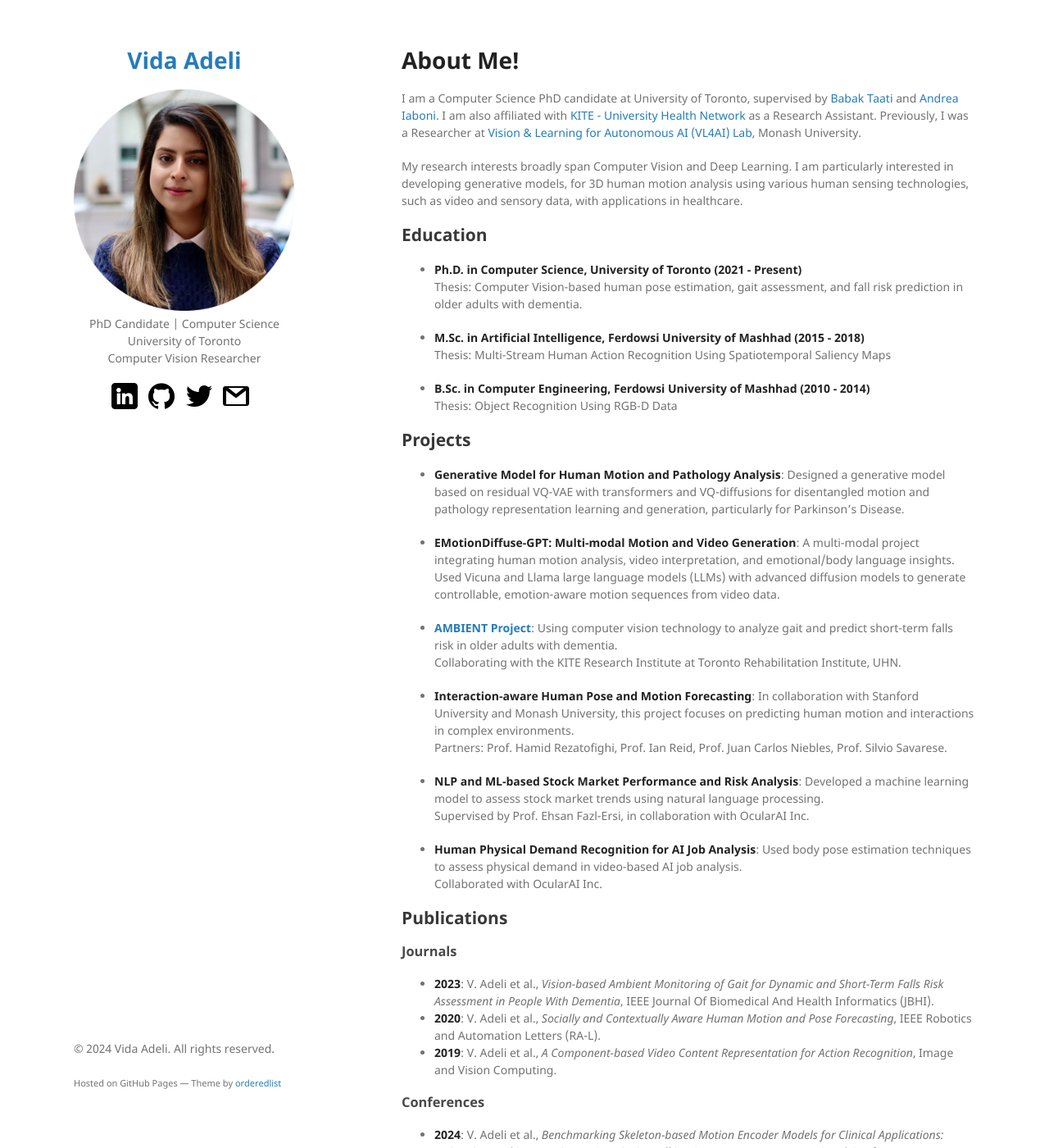
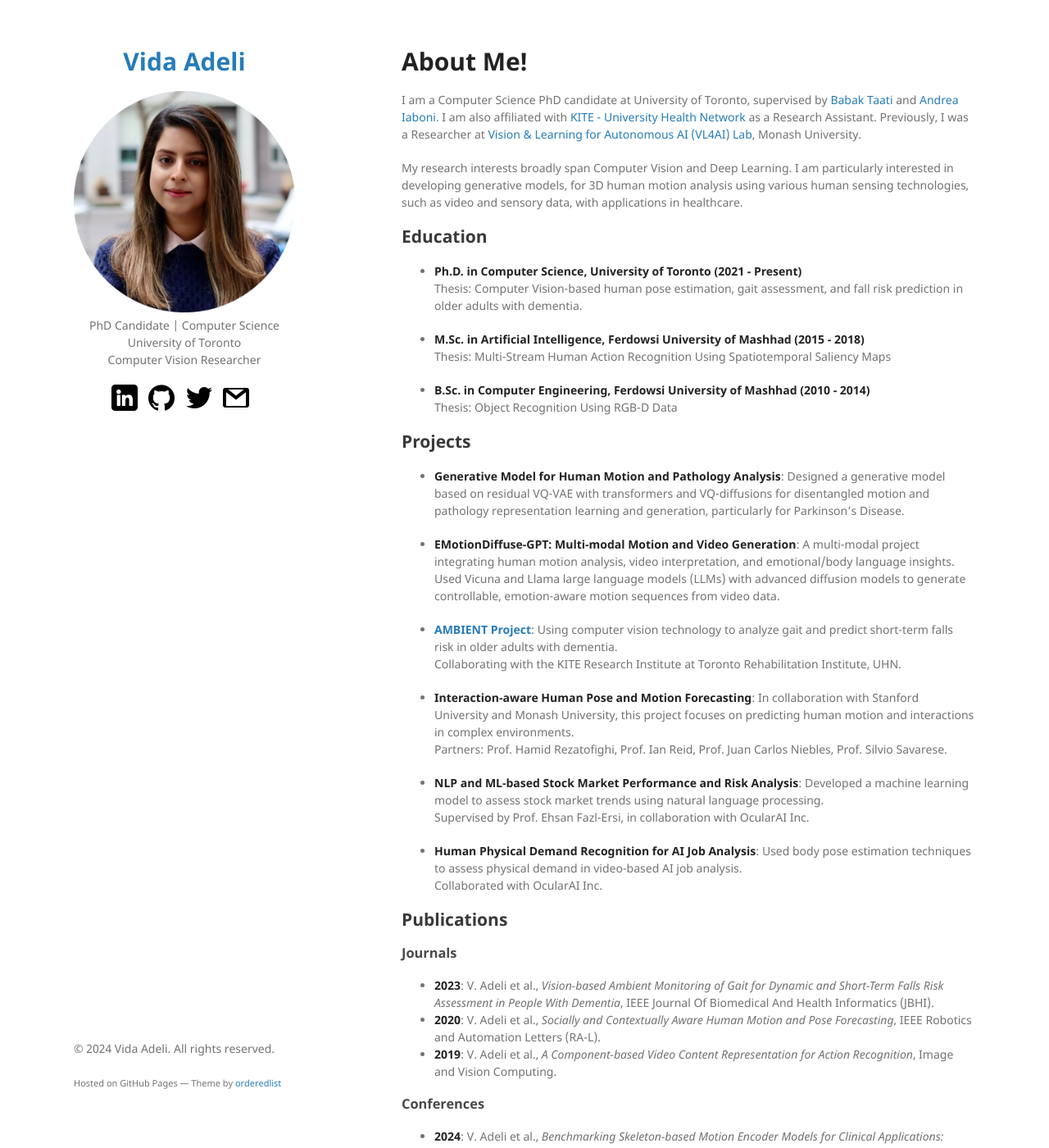
Before and after one commit to vadeli/vadeli.github.io, a Jekyll site: the page built from index.md, in a window 1280 px wide and 1400 px high. Shown: the whole window at 82% size. Built offline with Jekyll 4.4.1, drawn with Linux system fonts in a browser that asks for light colours; our own code applies the rules of GitHub Pages for plain Markdown files.

Commit message:
Update jekyll-theme-minimal.scss

```diff
--- a/_sass/jekyll-theme-minimal.scss
+++ b/_sass/jekyll-theme-minimal.scss
@@ -23,7 +23,7 @@ h1, h2, h3 {
 }
 
 h1 {
-  font-size:28px;
+  font-size:30px;
 }
 
 h2 {
```
